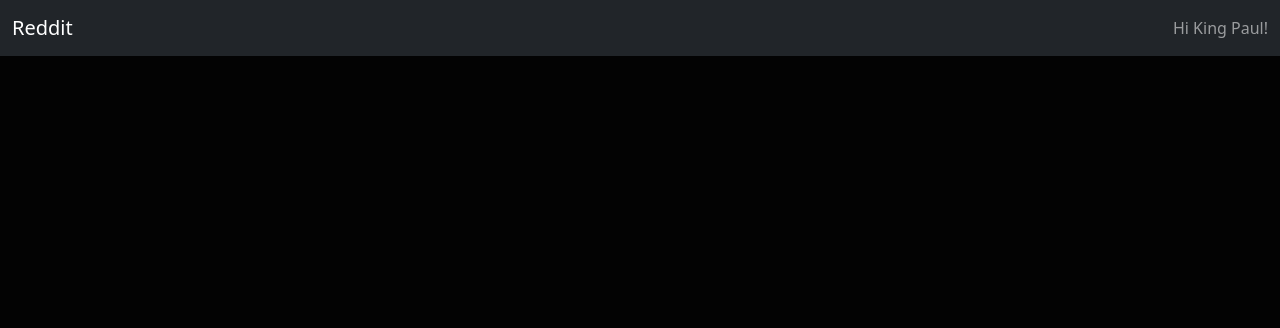
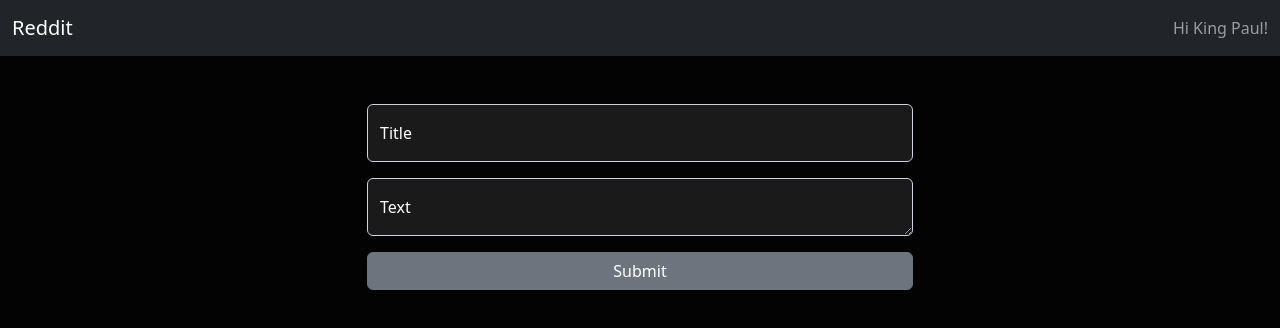
Before and after one commit to Kengpul/reddit, a React (Create React App) app in the folder frontend/: page /submit in a window 1280 px wide. Shown: the top 328 px of the page. Built offline with nearby package versions, Linux system fonts and the light colour scheme.

Commit message:
submit page layout

```diff
--- a/frontend/src/App.css
+++ b/frontend/src/App.css
@@ -4,6 +4,10 @@
   box-sizing: border-box;
 }
 
+:root {
+  --primary-color: #1A1A1B;
+}
+
 body {
   background-color: #030303;
   color: #fff;
--- a/frontend/src/App.js
+++ b/frontend/src/App.js
@@ -5,6 +5,7 @@ import './App.css';
 
 import NavigationBar from './components/Navbar/NavigationBar';
 import Home from './pages/Home/Home';
+import Submit from './pages/Submit/Submit';
 
 function App() {
   return (
@@ -13,6 +14,7 @@ function App() {
         <NavigationBar />
         <Routes>
           <Route path='/' element={<Home />} />
+          <Route path='/submit' element={<Submit />} />
         </Routes>
       </BrowserRouter>
     </div>
--- /dev/null
+++ b/frontend/src/components/CreatePost/CreatePost.js
@@ -0,0 +1,42 @@
+import { useNavigate } from 'react-router-dom';
+import {
+    Container,
+    Row,
+    Col,
+    Card,
+    CardBody,
+    Input
+} from 'reactstrap';
+
+export default function CreatePost() {
+    const navigate = useNavigate();
+
+    const handleCreatePost = () => {
+        navigate('/submit')
+    }
+
+    return (
+        <Container>
+            <Row>
+                <Col md='8'>
+                    <Card
+                        className="my-2 "
+                        inverse
+                        style={{
+                            width: '100%',
+                            backgroundColor: '#1A1A1B'
+                        }}
+                    >
+                        <CardBody>
+                            <Input onClick={handleCreatePost} placeholder='Create Post' style={{
+                                backgroundColor: '#272729',
+                                border: '1px solid grey'
+                            }} />
+                        </CardBody>
+                    </Card>
+                </Col>
+            </Row>
+
+        </Container>
+    )
+}
--- a/frontend/src/pages/Home/Home.js
+++ b/frontend/src/pages/Home/Home.js
@@ -1,5 +1,11 @@
+import CreatePost from "../../components/CreatePost/CreatePost"
+
 export default function Home() {
     return (
-        <div>Home</div>
+        <div>
+            Home
+            <CreatePost />
+        </div>
+
     )
 }
--- /dev/null
+++ b/frontend/src/pages/Submit/Submit.css
@@ -0,0 +1,5 @@
+#title,
+#text {
+    background-color: var(--primary-color);
+    color: white;
+}
--- /dev/null
+++ b/frontend/src/pages/Submit/Submit.js
@@ -0,0 +1,77 @@
+import { useState } from 'react';
+
+import {
+    Container,
+    Row,
+    Col,
+    Form,
+    FormGroup,
+    Label,
+    Input,
+    FormFeedback,
+    Button
+} from 'reactstrap';
+import './Submit.css'
+
+export default function Submit() {
+    const [title, setTitle] = useState('');
+    const [text, setText] = useState('');
+    const [checkTitle, setCheckTitle] = useState(false);
+    const [checkText, setCheckText] = useState(false);
+
+    const handleSubmit = (e) => {
+        e.preventDefault();
+        setCheckTitle(false);
+        setCheckText(false);
+        if (!title) return setCheckTitle(true);
+        if (!text) return setCheckText(true);
+    }
+
+    return (
+        <Container>
+            <Row>
+                <Col md={{ size: 6, offset: 3 }}>
+                    <Form onSubmit={handleSubmit} className='my-5' >
+                        <FormGroup floating>
+                            <Input
+                                id="title"
+                                name="title"
+                                type="text"
+                                placeholder='title'
+                                onChange={(e) => setTitle(e.target.value)}
+                                value={title}
+                                invalid={checkTitle}
+                            />
+                            <FormFeedback invalid="true">
+                                Title cannot be blank!
+                            </FormFeedback>
+                            <Label for="title">
+                                Title
+                            </Label>
+                        </FormGroup>
+                        <FormGroup floating>
+                            <Input
+                                id="text"
+                                name="text"
+                                type="textarea"
+                                placeholder='textarea'
+                                onChange={(e) => setText(e.target.value)}
+                                value={text}
+                                invalid={checkText}
+                            />
+                            <FormFeedback invalid="true">
+                                Text cannot be blank!
+                            </FormFeedback>
+                            <Label for="text">
+                                Text
+                            </Label>
+                        </FormGroup>
+                        <Button className='w-100'>
+                            Submit
+                        </Button>
+                    </Form>
+                </Col>
+            </Row>
+        </Container>
+    )
+}
```
